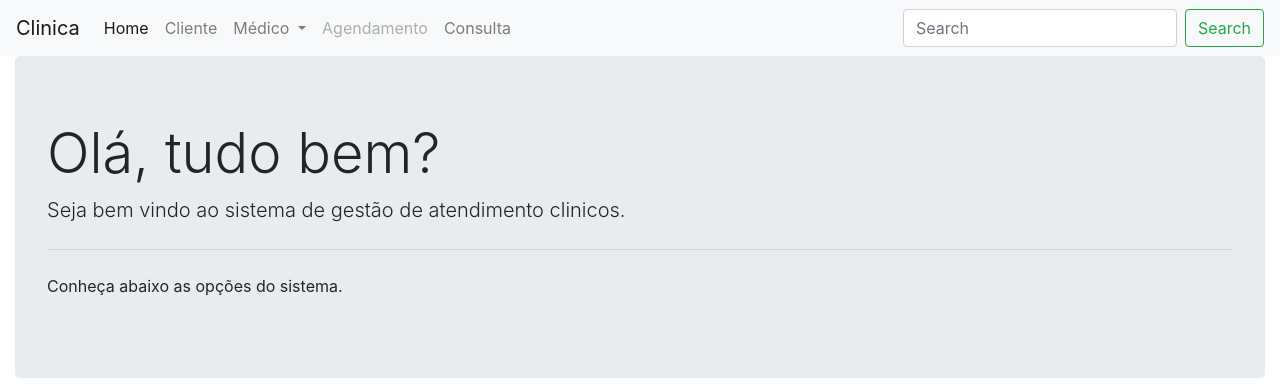
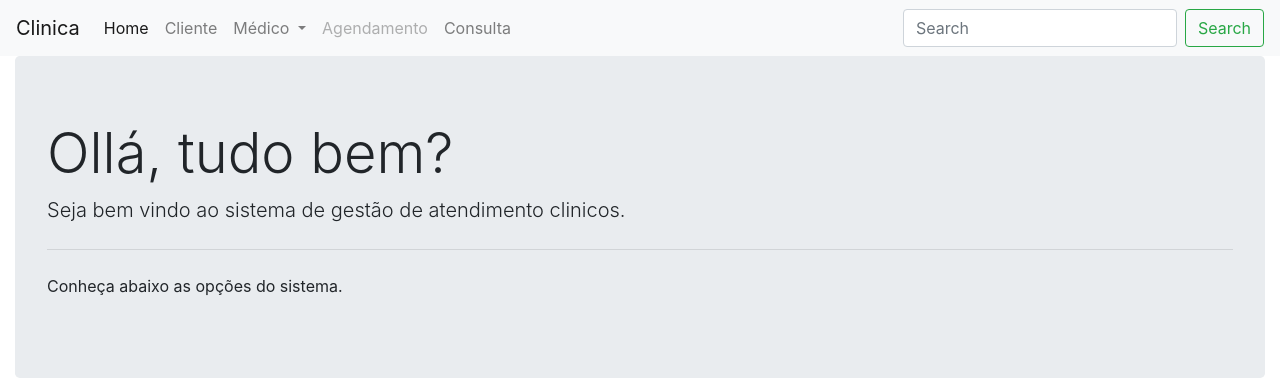
Before and after one commit to Dannyro345/clinica, a Django app: page /atendimento/ in a window 1280 px wide. Shown: the top 387 px of the page. Run offline with Django 3.2, Linux system fonts and the light colour scheme; some libraries are stand-ins or nearby versions.

Commit message:
Atualizei a mensagem  inicial do sistema

```diff
--- a/atendimento/templates/home.html
+++ b/atendimento/templates/home.html
@@ -57,7 +57,7 @@
         <div class="row">
             <div class="col-md-12">
                 <div class="jumbotron">
-                    <h1 class="display-4">Olá, tudo bem?</h1>
+                    <h1 class="display-4">Ollá, tudo bem?</h1>
                     <p class="lead">Seja bem vindo ao sistema de gestão de atendimento clinicos.</p>
                     <hr class="my-4">
                     <p>Conheça abaixo as opções do sistema.</p>
```
